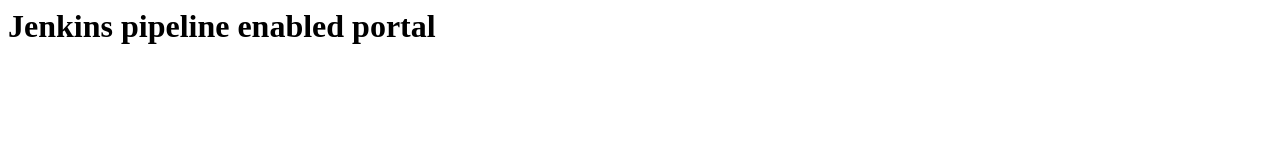
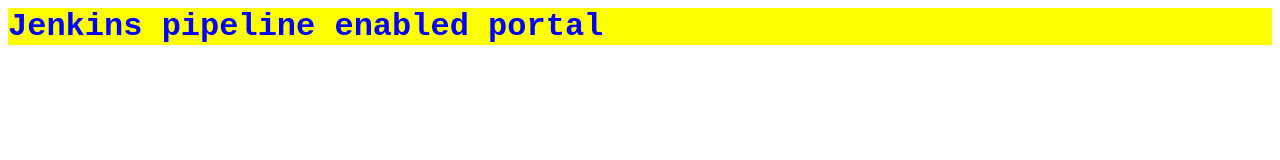
Before and after one commit to karra/jenkins-static-pipeline, a plain HTML site: page index.html in a window 1280 px wide. Drawn offline with Linux system fonts and the light colour scheme.

Commit message:
fourth commit

```diff
--- a/index.css
+++ b/index.css
@@ -1,3 +1,4 @@
+
 h1 {
     background-color: yellow;
     color: blue;
--- a/index.html
+++ b/index.html
@@ -1,7 +1,7 @@
 <html>
     <head>
         <title>Jenkins portal</title>
-        <link href=index.css" rel="stylesheet">
+        <link href="index.css" rel="stylesheet">
     </head>
     <body>
         <h1>Jenkins pipeline enabled portal</h1>
```
